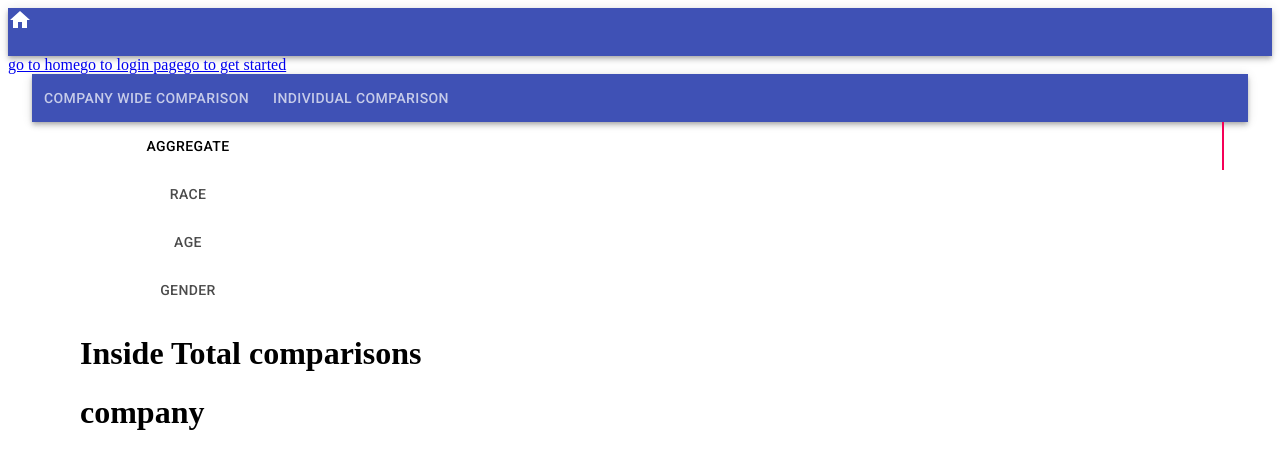
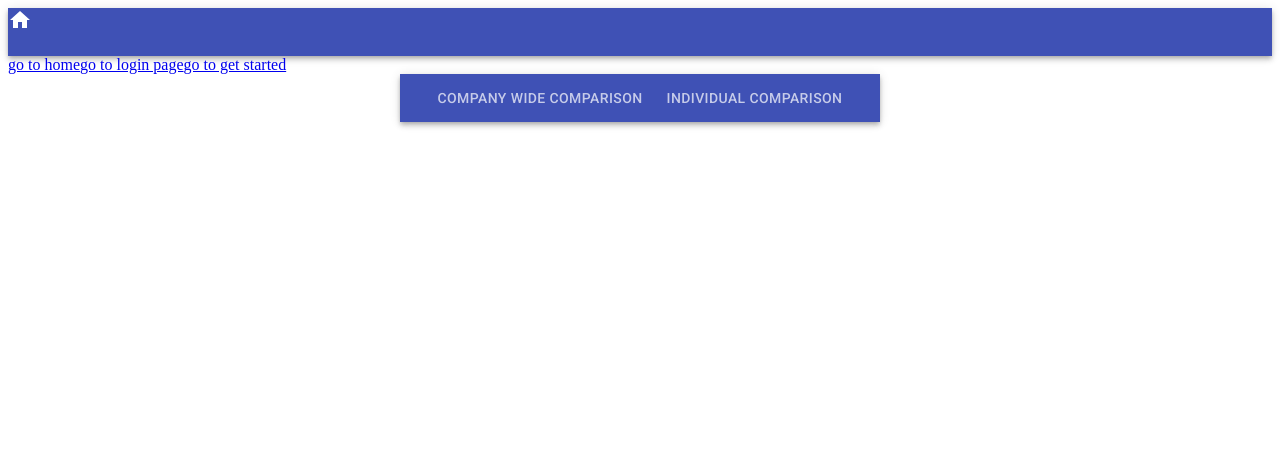
Before and after one commit to fairpayorg/fairpay, a React app: page /home in a window 1280 px wide. Shown: the top 468 px of the page. Built offline with nearby package versions, Linux system fonts and the light colour scheme.

Commit message:
fixing bugs when switching comparison views, styling fixes

```diff
--- a/client/App.jsx
+++ b/client/App.jsx
@@ -19,6 +19,8 @@ import {
   Link,
   Redirect,
 } from "react-router-dom";
+
+import "./components/stylesheets/styles.css";
 
 const App = () => {
   return (
--- a/client/components/Age_Company.jsx
+++ b/client/components/Age_Company.jsx
@@ -4,12 +4,13 @@ import { Container } from "@material-ui/core";
 export default function Age(props) {
   return (
     <React.Fragment>
-      <Container>
-        <div hidden={props.value !== props.index} id="age_comparison_div">
-          <h1>inside age comparison</h1>
-          <h1>{props.graph}</h1>
-        </div>
-      </Container>
+      <div
+        hidden={props.value !== props.index || props.view === 1}
+        id="age_comparison_div"
+      >
+        <h1>inside age comparison</h1>
+        <h1>{props.graph}</h1>
+      </div>
     </React.Fragment>
   );
 }
--- a/client/components/CompanyComparison.jsx
+++ b/client/components/CompanyComparison.jsx
@@ -1,19 +1,20 @@
 import React, { useState, useEffect } from "react";
 import { Container, Tabs, Tab, Box } from "@material-ui/core";
-import Race from "./Race_Company.jsx";
-import Age from "./Age_Company.jsx";
-import Gender from "./Gender_Company.jsx";
-import Total from "./Total_Company.jsx";
+import Race_Company from "./Race_Company.jsx";
+import Age_Company from "./Age_Company.jsx";
+import Gender_Company from "./Gender_Company.jsx";
+import Total_Company from "./Total_Company.jsx";
 
 function CompanyComparison(props) {
-  const [value, setValue] = useState(0);
+  const [value, setValue] = useState(null);
 
   const changeGraph = (e, newValue) => {
     setValue(newValue);
   };
+  console.log("props in company", props);
   return (
     <React.Fragment>
-      <Container>
+      <Container id="company_container">
         <div hidden={props.view !== props.index} id="company_comparison_div">
           <Tabs
             orientation="vertical"
@@ -27,12 +28,41 @@ function CompanyComparison(props) {
             <Tab label="Age"></Tab>
             <Tab label="Gender"></Tab>
           </Tabs>
-          <Total value={value} index={0} graph={props.type} />
-          <Race value={value} index={1} graph={props.type} />
-          <Age value={value} index={2} graph={props.type} />
-          <Gender value={value} index={3} graph={props.type} />
         </div>
       </Container>
+
+      <Box>
+        <Total_Company
+          view={props.view}
+          value={value}
+          index={0}
+          graph={props.type}
+        />
+      </Box>
+      <Box>
+        <Race_Company
+          view={props.view}
+          value={value}
+          index={1}
+          graph={props.type}
+        />
+      </Box>
+      <Box>
+        <Age_Company
+          view={props.view}
+          value={value}
+          index={2}
+          graph={props.type}
+        />
+      </Box>
+      <Box>
+        <Gender_Company
+          view={props.view}
+          value={value}
+          index={3}
+          graph={props.type}
+        />
+      </Box>
     </React.Fragment>
   );
 }
--- a/client/components/Gender_Company.jsx
+++ b/client/components/Gender_Company.jsx
@@ -4,12 +4,13 @@ import { Container } from "@material-ui/core";
 function Gender(props) {
   return (
     <React.Fragment>
-      <Container>
-        <div hidden={props.value !== props.index} id="gender_comparison_div">
-          <h1>inside gender comparison</h1>
-          <h1>{props.graph}</h1>
-        </div>
-      </Container>
+      <div
+        hidden={props.value !== props.index || props.view === 1}
+        id="gender_comparison_div"
+      >
+        <h1>inside gender comparison</h1>
+        <h1>{props.graph}</h1>
+      </div>
     </React.Fragment>
   );
 }
--- a/client/components/GetStarted.jsx
+++ b/client/components/GetStarted.jsx
@@ -1,5 +1,5 @@
-import React, { useState, setState } from 'react';
-import { render } from 'react-dom';
+import React, { useState, setState } from "react";
+import { render } from "react-dom";
 import {
   Button,
   Container,
@@ -9,18 +9,18 @@ import {
   FormControl,
   FormControlLabel,
   FormLabel,
-} from '@material-ui/core';
+} from "@material-ui/core";
 // import e from 'express';
 
 function GetStarted(props) {
-  const [step, setStep] = useState('intro');
+  const [step, setStep] = useState("intro");
   const [employeeType, setEmployeeType] = useState(null);
 
-  const steps = ['intro', 'income', 'personal', 'complete'];
+  const steps = ["intro", "income", "personal", "complete"];
 
   function moveToNextStep() {
     setStep(steps[steps.indexOf(step) + 1]);
-    if (step === 'complete') {
+    if (step === "complete") {
       // TBD
     }
   }
@@ -29,13 +29,13 @@ function GetStarted(props) {
   function handleChange(event) {
     const { name, value } = event.target;
     // setState(prevState => ({ ...prevState, [name]: value }));
-    console.log('name: ', name, 'value: ', value);
+    console.log("name: ", name, "value: ", value);
     setEmployeeType(value);
     console.log(employeeType);
   }
 
   function renderIncomeQuestions() {
-    if (employeeType === 'Salary') {
+    if (employeeType === "Salary") {
       return (
         <React.Fragment>
           {/* Text input for annual salary*/}
@@ -73,7 +73,7 @@ function GetStarted(props) {
           />
         </React.Fragment>
       );
-    } else if (employeeType === 'Hourly') {
+    } else if (employeeType === "Hourly") {
       return (
         <React.Fragment>
           <br />
@@ -115,7 +115,7 @@ function GetStarted(props) {
 
   function renderNextStep() {
     // Intro step is basic user education about what this app does
-    if (step === 'intro') {
+    if (step === "intro") {
       return (
         <React.Fragment>
           <h1>How this works</h1>
@@ -123,7 +123,7 @@ function GetStarted(props) {
             We're about to ask you for deeply personal information, including
             your income, gender, race, and sexuality <br />
             <br />
-            All data is encryptypted and will only be viewable by individuals at
+            All data is encrypted and will only be viewable by individuals at
             your company with your same title <br />
             <br />
             Keeping your information personally identifiable is crucial for
@@ -136,7 +136,7 @@ function GetStarted(props) {
       );
     }
     // Income step is to gather income data for the user's current role
-    else if (step === 'income') {
+    else if (step === "income") {
       return (
         <React.Fragment>
           <form autoComplete="off">
@@ -189,7 +189,7 @@ function GetStarted(props) {
           </form>
         </React.Fragment>
       );
-    } else if (step === 'income') {
+    } else if (step === "income") {
       return <div>In the income step</div>;
     }
   }
--- a/client/components/Home.jsx
+++ b/client/components/Home.jsx
@@ -11,10 +11,16 @@ import CompanyComparison from "./CompanyComparison.jsx";
 import IndividualComparison from "./IndividualComparison.jsx";
 // import { useState } from "react-hooks";
 
+const styles = {
+  tab: {
+    width: 50 + "%",
+  },
+};
+
 function Home(props) {
   // this is the hook that toggles the different comparison views
   // defaults to company comparison view
-  const [view, setView] = useState(0);
+  const [view, setView] = useState(null);
   const handleComparison = (e, view) => {
     setView(view);
   };
@@ -55,13 +61,19 @@ function Home(props) {
 
   return (
     <React.Fragment>
-      <Container>
-        <AppBar id="company_individual_toggle" position="static">
-          <Tabs view={view} onChange={handleComparison}>
+      <Container id="comparison_tabs">
+        <AppBar
+          //   style={styles.tab}
+          id="company_individual_toggle"
+          position="static"
+        >
+          <Tabs view={view} onChange={handleComparison} centered>
             <Tab label="Company Wide Comparison" />
             <Tab label="Individual Comparison" />
           </Tabs>
         </AppBar>
+      </Container>
+      <Container>
         <CompanyComparison
           type="company"
           view={view}
--- a/client/components/IndividualComparison.jsx
+++ b/client/components/IndividualComparison.jsx
@@ -9,6 +9,10 @@ function IndividualComparison(props) {
       <Container>
         <div hidden={props.view !== props.index} id="individual_comparison_div">
           {/* render the array of employees here */}
+          <h2>
+            this would be a list of all employees with the same title/position
+            at same company
+          </h2>
         </div>
       </Container>
     </React.Fragment>
--- a/client/components/Login.jsx
+++ b/client/components/Login.jsx
@@ -4,12 +4,17 @@ import React from "react";
 function Login(props) {
   //   console.log("props vs index", props.value, props.index);
 
-  return (<div>
-    <h1>Be an agent of change</h1>
-    <h2>Securely submit your salary information to understand if you or your coworkers are being descriminated against</h2>
-    {/* TODO: link to LinkedIn OAuth*/}
-    <button>Sign in with LinkedIn</button>
-    </div>);
+  return (
+    <div>
+      <h1>Be an agent of change</h1>
+      <h2>
+        Securely submit your salary information to understand if you or your
+        coworkers are being discriminated against
+      </h2>
+      {/* TODO: link to LinkedIn OAuth*/}
+      <button>Sign in with LinkedIn</button>
+    </div>
+  );
 }
 
 export default Login;
--- a/client/components/Race_Company.jsx
+++ b/client/components/Race_Company.jsx
@@ -4,12 +4,13 @@ import { Container } from "@material-ui/core";
 function Race(props) {
   return (
     <React.Fragment>
-      <Container>
-        <div hidden={props.value !== props.index} id="race_comparison_div">
-          <h1>Inside race comparisons</h1>
-          <h1>{props.graph}</h1>
-        </div>
-      </Container>
+      <div
+        hidden={props.value !== props.index || props.view === 1}
+        id="race_comparison_div"
+      >
+        <h1>Inside race comparisons</h1>
+        <h1>{props.graph}</h1>
+      </div>
     </React.Fragment>
   );
 }
--- a/client/components/Total_Company.jsx
+++ b/client/components/Total_Company.jsx
@@ -2,14 +2,13 @@ import React from "react";
 import { Container } from "@material-ui/core";
 
 function Total(props) {
+  console.log("props", props);
   return (
     <React.Fragment>
-      <Container>
-        <div hidden={props.value !== props.index} id="total_comparison_div">
-          <h1>Inside Total comparisons</h1>
-          <h1>{props.graph}</h1>
-        </div>
-      </Container>
+      <div hidden={props.value !== props.index || props.view === 1}>
+        <h1>Inside Total comparisons</h1>
+        <h1>{props.graph}</h1>
+      </div>
     </React.Fragment>
   );
 }
--- /dev/null
+++ b/client/components/stylesheets/styles.css
@@ -0,0 +1,21 @@
+#comparison_tabs {
+  width: 33em;
+}
+
+#company_container {
+  width: 15em;
+  display: flex;
+  float: left;
+  justify-content: flex-start;
+}
+
+#company_comparison_div {
+  width: 13em;
+}
+
+#company_data {
+  display: flex;
+  float: right;
+  width: 100em;
+  justify-content: flex-start;
+}
--- a/index.html
+++ b/index.html
@@ -1,13 +1,16 @@
 <!DOCTYPE html>
 <html lang="en">
-<head>
-  <meta charset="UTF-8">
-  <meta name="viewport" content="width=device-width, initial-scale=1.0">
-  <link rel="stylesheet" href="https://fonts.googleapis.com/css?family=Roboto:300,400,500,700&display=swap" />
-  <title>Document</title>
-</head>
-<body>
-  <div id='root'></div>
-  <script src="build/bundle.js"></script>
-</body>
+  <head>
+    <meta charset="UTF-8" />
+    <meta name="viewport" content="width=device-width, initial-scale=1.0" />
+    <link
+      rel="stylesheet"
+      href="https://fonts.googleapis.com/css?family=Roboto:300,400,500,700&display=swap"
+    />
+    <title>Document</title>
+  </head>
+  <body>
+    <div id="root"></div>
+    <script src="build/bundle.js" defer></script>
+  </body>
 </html>
```
